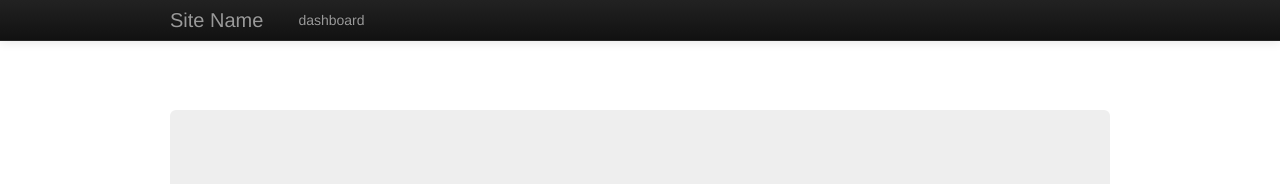
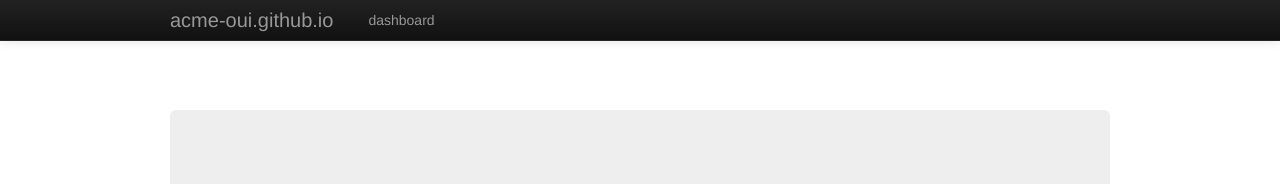
Before and after one commit to ACME-OUI/acme-oui.github.io, a Jekyll site: the page built from index.md, in a window 1280 px wide. Shown: the top 184 px of the page. Built offline with Jekyll 4.4.1, drawn with Linux system fonts in a browser that asks for light colours; nearby versions of some CDN libraries; Markdown is read by kramdown in place of the engine named in the settings.

Commit message:
MBH: updating links for css and js

```diff
--- a/Data/jsPanel-bootstrap-1.4.0/source/jsPanel.css
+++ b/Data/jsPanel-bootstrap-1.4.0/source/jsPanel.css
@@ -68,7 +68,7 @@
     height: calc(100% - 92px);   /* has to be adjusted according to .jsPanel-hdr & header toolbar & footer toolbar  */
 }
 .ui-icon, .ui-widget-content .ui-icon {
-    background-image: url("images/ui-icons_454545_256x240.png");
+    background-image: url("Data/jsPanel-bootstrap-1.4.0/source/images/ui-icons_454545_256x240.png");
 }
 .ui-icon-gripsmall-diagonal-se {
     background-position: -81px -224px;
--- a/_layouts/default.html
+++ b/_layouts/default.html
@@ -12,6 +12,7 @@
 
     <!-- Bootstrap core CSS -->
     <link href="Data/media/css/bootstrap.min.css" rel="stylesheet">
+    <link href="jsPanel-bootstrap-1.4.0/source/jsPanel.css" rel="stylesheet">
 
     <!-- Custom styles for this template -->
     <style>
@@ -32,7 +33,7 @@
             <span class="icon-bar"></span>
             <span class="icon-bar"></span>
           </button>
-          <a class="brand" href="index.html">Site Name</a>
+          <a class="brand" href="index.html">acme-oui.github.io</a>
           <div class="nav-collapse">
             <ul class="nav">
               {% assign pages_list = site.pages %}
@@ -67,5 +68,7 @@
     <script src="https://ajax.googleapis.com/ajax/libs/jquery/1.11.0/jquery.min.js"></script>
     <script src="Data/media/js/bootstrap.min.js"></script>
     <script src="Data/media/js/links.js"></script>
+    <script src="Data/angular-1.3.11/angular.js"></script>
+    <script src="Data/jsPanel-bootstrap-1.4.0/source/jquery.jspanel.bs-1.4.0.js"></script>
   </body>
 </html>
```
